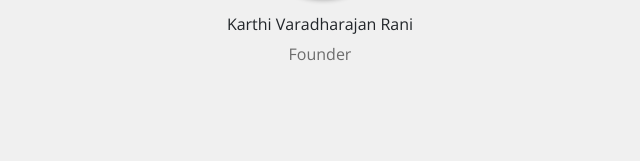
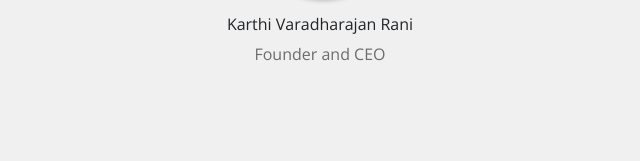
Before and after one commit to KarthiVR/MotherNature, a plain HTML site: page index.html in a window 1280 px wide. Shown: the part 4550-4711 px from the top of the page, 320-960 px from the left. Drawn offline with nearby package versions, Linux system fonts and the light colour scheme; files that its build step writes are made by us from their sources; files whose address does not match are found by name.

Commit message:
Update index.html

```diff
--- a/index.html
+++ b/index.html
@@ -238,7 +238,7 @@
 		</div>
 		<div class="container">
 		<div class="row tMember mb-5">
-			<div class="col"><div><img src="imgs/tmember1.jpg" alt=""/></div><h6>Karthi Varadharajan Rani</h6><p>Founder</p></div>
+			<div class="col"><div><img src="imgs/tmember1.jpg" alt=""/></div><h6>Karthi Varadharajan Rani</h6><p>Founder and CEO </p></div>
 		<!--	<div class="col"><div><img src="imgs/tmember2.jpg" alt=""/></div><h6>Micheal Augustine</h6><p>COO</p></div>
 			<div class="col"><div><img src="imgs/tmember3.jpg" alt=""/></div><h6>Vinetha Rajan</h6><p>CFO</p></div>
 			<div class="col"><div><img src="imgs/tmember4.jpg" alt=""/></div><h6>Vinotha Rajesh</h6><p>Marketing Manager</p></div>
@@ -322,6 +322,7 @@
         <li><a href="" title="">Copyrights</a></li>
         <li><a href="" title="">Terms & Conditions</a></li>
         <li><a href="" title="">Support & FAQs</a></li>
+	      <li><a href="" title="">Contact Us</a></li>
         </ul>
     </div>
 		<div class="col-md-2 col-sm-6">
```
